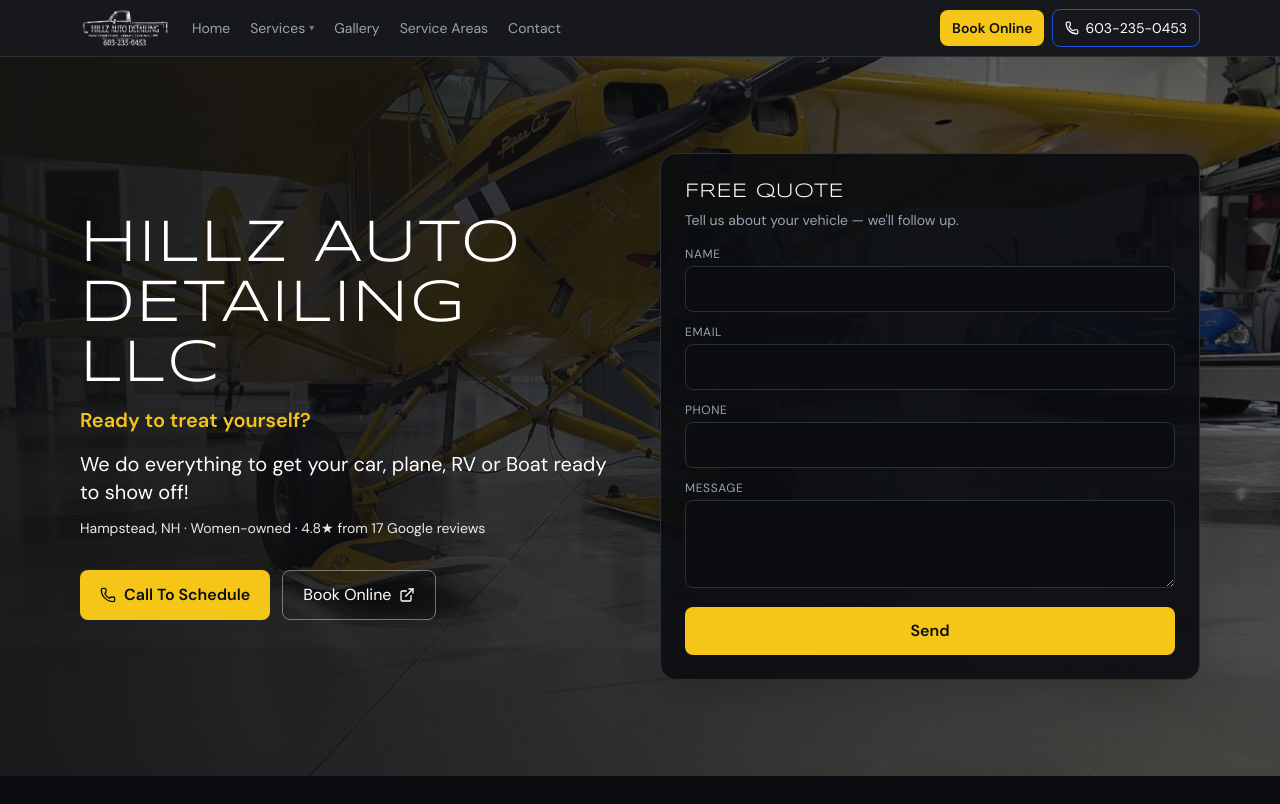
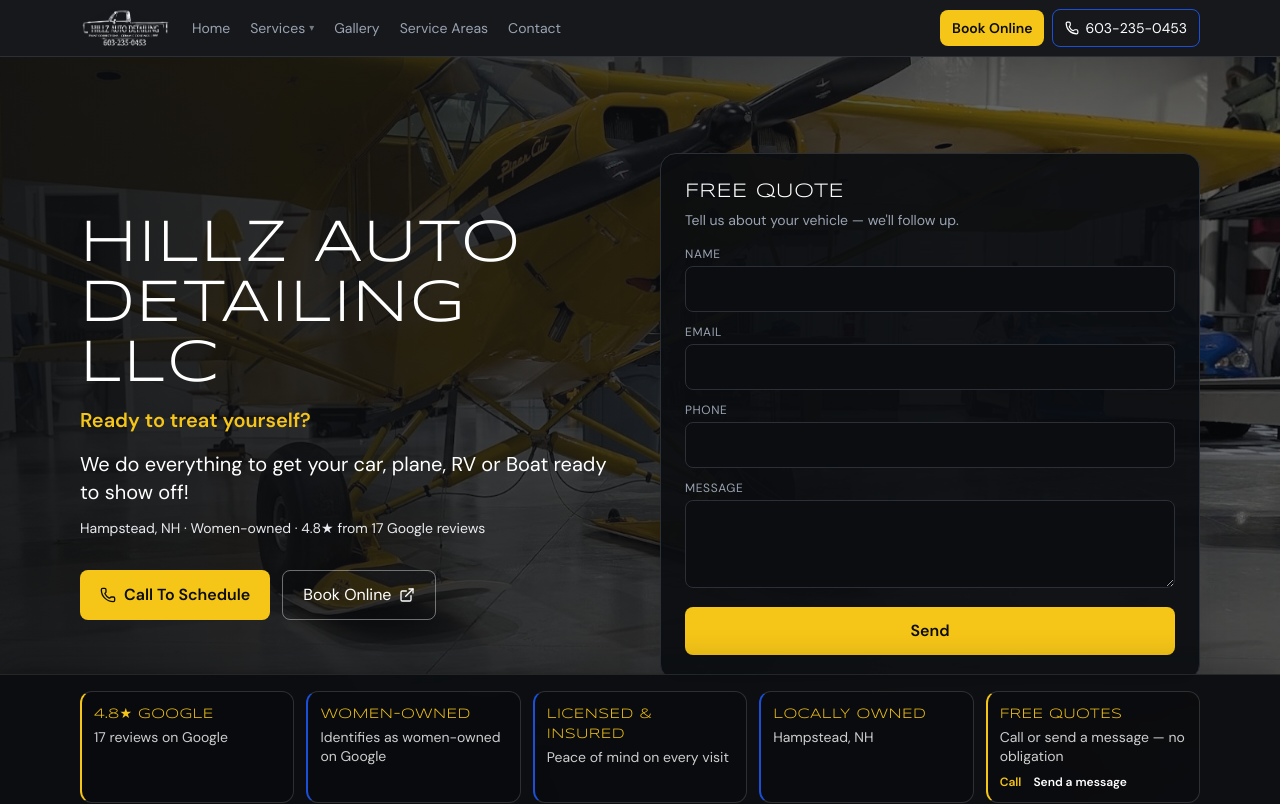
Before and after one commit to ge11y/hillz-auto-detailing-preview, a Next.js app: page / in a window 1280 px wide. Shown: the top 804 px of the page. Built offline with nearby package versions, Linux system fonts and the light colour scheme.

Commit message:
Add hero Why Us trust chips

```diff
--- a/src/app/globals.css
+++ b/src/app/globals.css
@@ -8,3 +8,10 @@ body { @apply bg-concrete text-ink font-body antialiased; }
   html { scroll-behavior: auto; }
   * { animation: none !important; transition: none !important; }
 }
+
+.trust-chip-scroll {
+  scrollbar-width: none;
+}
+.trust-chip-scroll::-webkit-scrollbar {
+  display: none;
+}
--- a/src/app/page.tsx
+++ b/src/app/page.tsx
@@ -32,6 +32,13 @@ const HOURS = [
 ];
 const EMAIL = "hillzautodetailing@gmail.com";
 
+const TRUST_CHIPS: Array<{ title: string; detail: string; href?: string }> = [
+  { title: "4.8★ Google", detail: "17 reviews on Google", href: MAPS },
+  { title: "Women-Owned", detail: "Identifies as women-owned on Google" },
+  { title: "Licensed & Insured", detail: "Peace of mind on every visit" },
+  { title: "Locally Owned", detail: "Hampstead, NH" },
+];
+
 export default function HomePage() {
   return (
     <>
@@ -48,7 +55,7 @@ export default function HomePage() {
             sizes="100vw"
           />
           <div className="absolute inset-0 bg-gradient-to-r from-ink/90 via-ink/75 to-ink/55" />
-          <div className="relative z-10 mx-auto max-w-6xl w-full px-4 py-16 md:py-24 grid md:grid-cols-2 gap-10 items-center">
+          <div className="relative z-10 mx-auto max-w-6xl w-full px-4 py-16 pb-36 md:py-24 md:pb-36 grid md:grid-cols-2 gap-10 items-center">
             <div>
               <h1 className="font-display text-4xl md:text-5xl lg:text-6xl uppercase text-white leading-tight tracking-wide">
                 Hillz Auto Detailing LLC
@@ -83,6 +90,58 @@ export default function HomePage() {
               <QuoteForm dark />
             </div>
           </div>
+
+          <aside
+            aria-labelledby="hero-trust-heading"
+            className="absolute inset-x-0 bottom-0 z-20 border-y border-white/10 bg-ink/95 shadow-[0_-10px_30px_rgba(11,13,16,0.25)] backdrop-blur-sm"
+          >
+            <div className="mx-auto max-w-6xl px-4 py-3 md:py-4">
+              <h2 id="hero-trust-heading" className="sr-only">Why Us</h2>
+              <div className="trust-chip-scroll -mx-4 flex snap-x snap-mandatory gap-3 overflow-x-auto px-4 pb-1">
+                {TRUST_CHIPS.map((chip) => {
+                  const content = (
+                    <>
+                      <span className="mb-1 block font-display text-sm uppercase tracking-wide text-yellow">
+                        {chip.title}
+                      </span>
+                      <span className="block text-sm leading-snug text-white/80">{chip.detail}</span>
+                    </>
+                  );
+
+                  return chip.href ? (
+                    <a
+                      key={chip.title}
+                      href={chip.href}
+                      target="_blank"
+                      rel="noopener noreferrer"
+                      className="group min-w-[min(82vw,300px)] shrink-0 snap-start rounded-xl border border-white/15 border-l-2 border-l-yellow bg-black/20 p-3 transition-colors hover:border-yellow/70 hover:bg-white/10 md:min-w-0 md:flex-1"
+                    >
+                      {content}
+                    </a>
+                  ) : (
+                    <div
+                      key={chip.title}
+                      className="min-w-[min(82vw,300px)] shrink-0 snap-start rounded-xl border border-white/15 border-l-2 border-l-race bg-black/20 p-3 md:min-w-0 md:flex-1"
+                    >
+                      {content}
+                    </div>
+                  );
+                })}
+                <div className="min-w-[min(82vw,300px)] shrink-0 snap-start rounded-xl border border-white/15 border-l-2 border-l-yellow bg-black/20 p-3 md:min-w-0 md:flex-1">
+                  <span className="mb-1 block font-display text-sm uppercase tracking-wide text-yellow">
+                    Free Quotes
+                  </span>
+                  <span className="block text-sm leading-snug text-white/80">
+                    Call or send a message — no obligation
+                  </span>
+                  <span className="mt-2 flex gap-3 text-xs font-semibold">
+                    <a href={PHONE_TEL} className="text-yellow hover:underline">Call</a>
+                    <a href="#quote" className="text-white hover:text-yellow hover:underline">Send a message</a>
+                  </span>
+                </div>
+              </div>
+            </div>
+          </aside>
         </section>
 
         {/* SYSTEM X — Protection with a Glow */}
```
